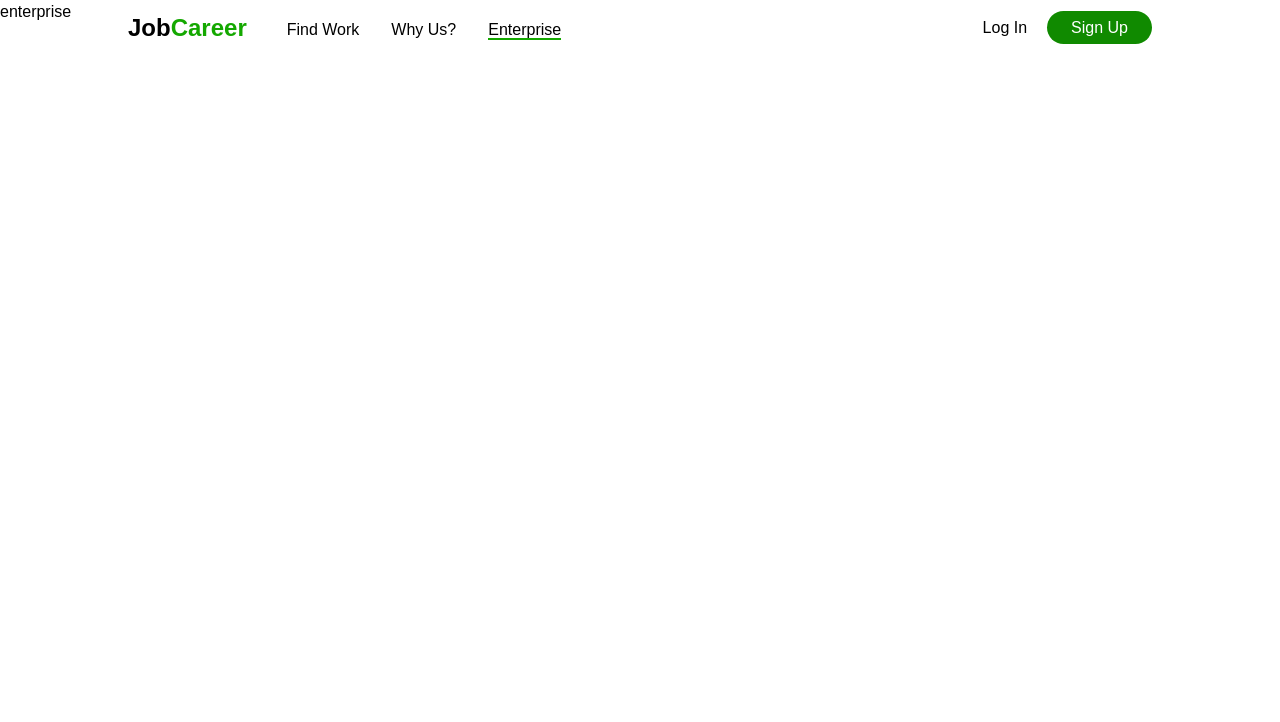
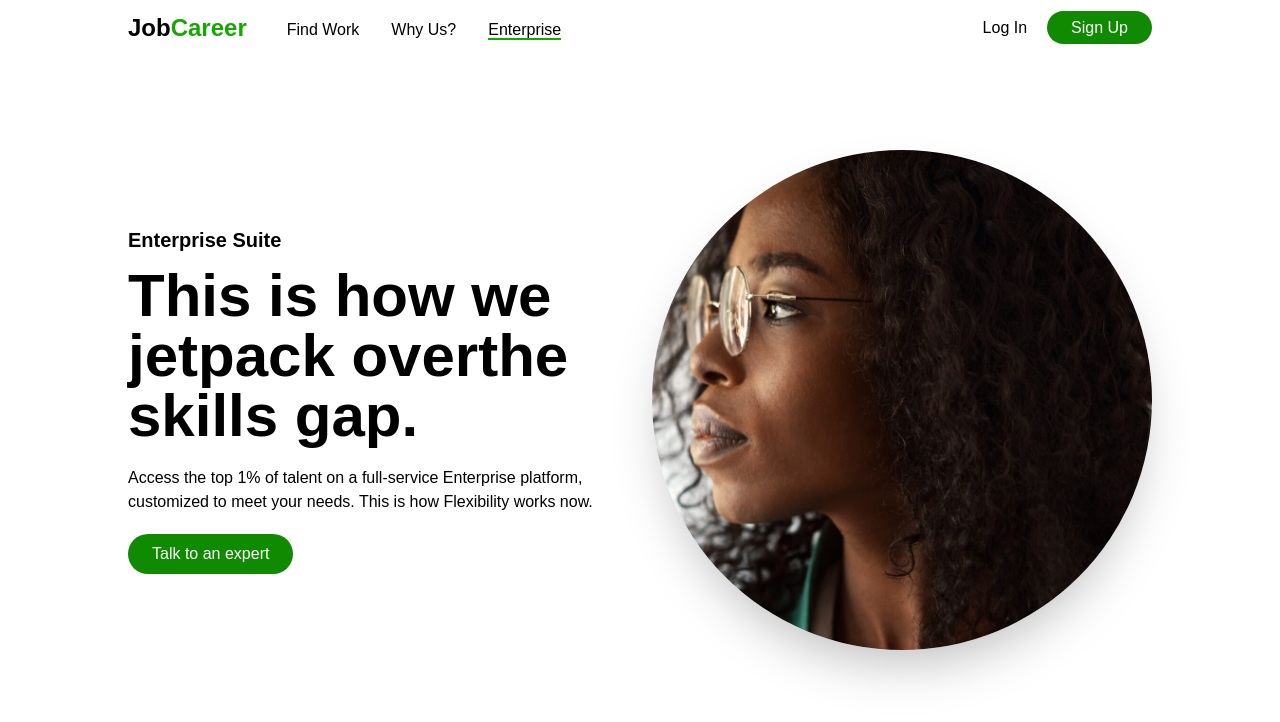
Before and after one commit to sagorranait/JobCareer, a Next.js app: page /enterprise in a window 1280 px wide. Shown: the top 722 px of the page. Built offline with nearby package versions, Linux system fonts and the light colour scheme.

Commit message:
Design of Enterprise page is done.

```diff
--- a/pages/enterprise.js
+++ b/pages/enterprise.js
@@ -1,6 +1,39 @@
+import Head from "next/head";
+import Image from "next/image";
+import expert from '../assets/expert.jpg';
+
 const enterprise = () => {
   return (
-    <div>enterprise</div>
+    <>
+      <Head>
+        <title>Enterprise - JobCareer</title>
+      </Head>
+      <main>
+          <div className="w-4/5 mx-auto h-screen">
+            <div className="h-screen flex items-center justify-center gap-5">
+              <div className="w-1/2">
+                <h5 className="text-xl font-semibold">Enterprise Suite</h5>
+                <h2 className="text-6xl font-extrabold py-3">
+                  This is how
+                  <span className=""> we jetpack over</span>
+                  the skills gap.
+                </h2>
+                <p className="pt-2 pb-5">
+                  Access the top 1% of talent on a full-service Enterprise platform, customized to meet your needs. This is how Flexibility works now.
+                </p>
+                <button className="bg-primary text-white font-medium px-6 py-2 rounded-full">Talk to an expert</button>
+              </div>
+              <div className="w-1/2 flex items-center justify-end">
+                  <Image
+                    className="w-[500px] h-[500px] object-cover rounded-full object-center shadow-2xl"
+                    src={expert}
+                    alt='expert-image'
+                  />
+              </div>
+            </div>
+          </div>
+      </main>
+    </>
   )
 }
 
```
Also changed, not shown: assets/expert.jpg (added).
